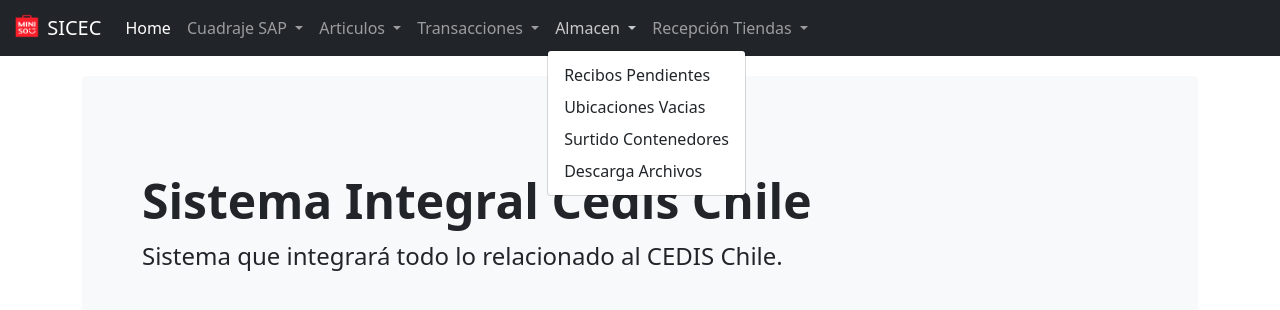
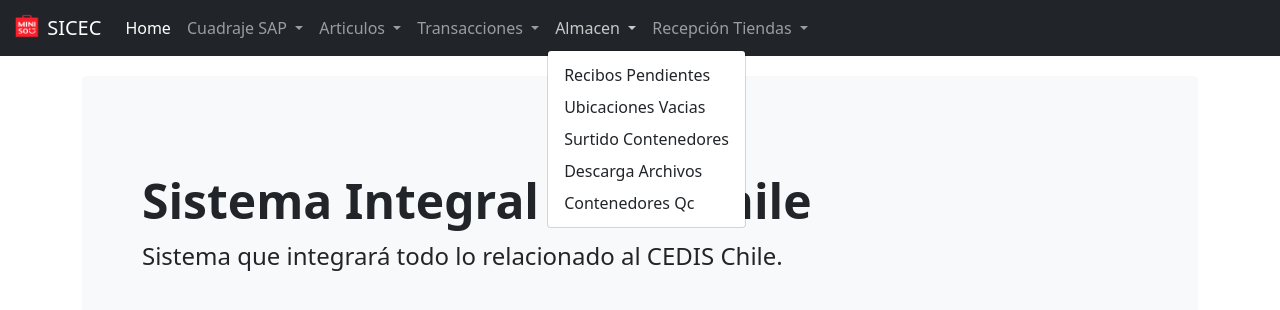
Before and after one commit to AlanYMV/SiceCl, an Angular app: page /#/home in a window 1280 px wide. Both pictures are taken after a click on the button "Almacen". Shown: the top 310 px of the page. Built offline with nearby package versions, Linux system fonts and the light colour scheme.

Commit message:
new container qc

```diff
--- a/src/app/app.routes.ts
+++ b/src/app/app.routes.ts
@@ -29,6 +29,7 @@ import { EstatusOlaComponent } from "./components/estatus-ola/estatus-ola.compon
 import { ReciboTiendaComponent } from "./components/recibo-tienda/recibo-tienda.component";
 import { ConsultaAuditoriasComponent } from "./components/consulta-auditorias/consulta-auditorias.component";
 import { ConfirmPending } from "./components/confirmacion-pendientes/confirmacion-pendientes.component";
+import { DownloadsContainerQc } from "./components/container-qc/container-qc.component";
 
 const APP_ROUTES : Routes = [
     { path:'home', component: HomeComponent},
@@ -52,6 +53,7 @@ const APP_ROUTES : Routes = [
     { path:'recibo-tienda', component: ReciboTiendaComponent},
     { path:'consulta-auditoria', component: ConsultaAuditoriasComponent},
     { path:'confirmacion-pendientes', component: ConfirmPending},
+    { path: 'containerQc',component: DownloadsContainerQc},
     { path:'**', pathMatch: 'full', redirectTo: 'home'}
 ];
 
--- /dev/null
+++ b/src/app/components/container-qc/container-qc.component.html
@@ -0,0 +1,23 @@
+<h1>Descarga de archivos Contenedores Qc</h1>
+<hr>
+<div>
+    <div class="row">
+        <div class="col">
+            <h4>Contenedores Qc</h4>
+        </div>
+        <div class="col"></div>
+        <div class="col">
+            <a href="http://127.0.0.1:8000/servicios/container_qc_cl/" class="btn btn-primary">Descargar Contenedores Qc</a>
+        </div>
+    </div>
+    <hr>
+    <div class="row">
+        <div class="col">
+            <h4>Items Contenedores Qc</h4>
+        </div>
+        <div class="col"></div>
+        <div class="col">
+            <a href="http://127.0.0.1:8000/servicios/item_container_qc_cl/" class="btn btn-primary">Descargar Items de Contenedores Qc</a>
+        </div>
+    </div>
+    <hr>
--- /dev/null
+++ b/src/app/components/container-qc/container-qc.component.ts
@@ -0,0 +1,14 @@
+import { Component, OnInit } from '@angular/core';
+
+@Component({
+  selector: 'app-container-qc',
+  templateUrl: './container-qc.component.html'
+})
+export class DownloadsContainerQc implements OnInit {
+
+  constructor() { }
+
+  ngOnInit(): void {
+  }
+
+}
--- a/src/app/components/shared/navbar/navbar.component.html
+++ b/src/app/components/shared/navbar/navbar.component.html
@@ -55,6 +55,7 @@
                         <li><a class="dropdown-item" [routerLink]="['ubicacionVacia']">Ubicaciones Vacias</a></li>
                         <li><a class="dropdown-item" [routerLink]="['estatusOla']">Surtido Contenedores</a></li>
                         <li><a class="dropdown-item" [routerLink]="['downloadsAlmacen']">Descarga Archivos</a></li>
+                        <li><a class="dropdown-item" [routerLink]="['containerQc']">Contenedores Qc</a></li>
                     </ul>
                 </li>
                 <li class="nav-item dropdown  navbar-dark bg-dark">
```
